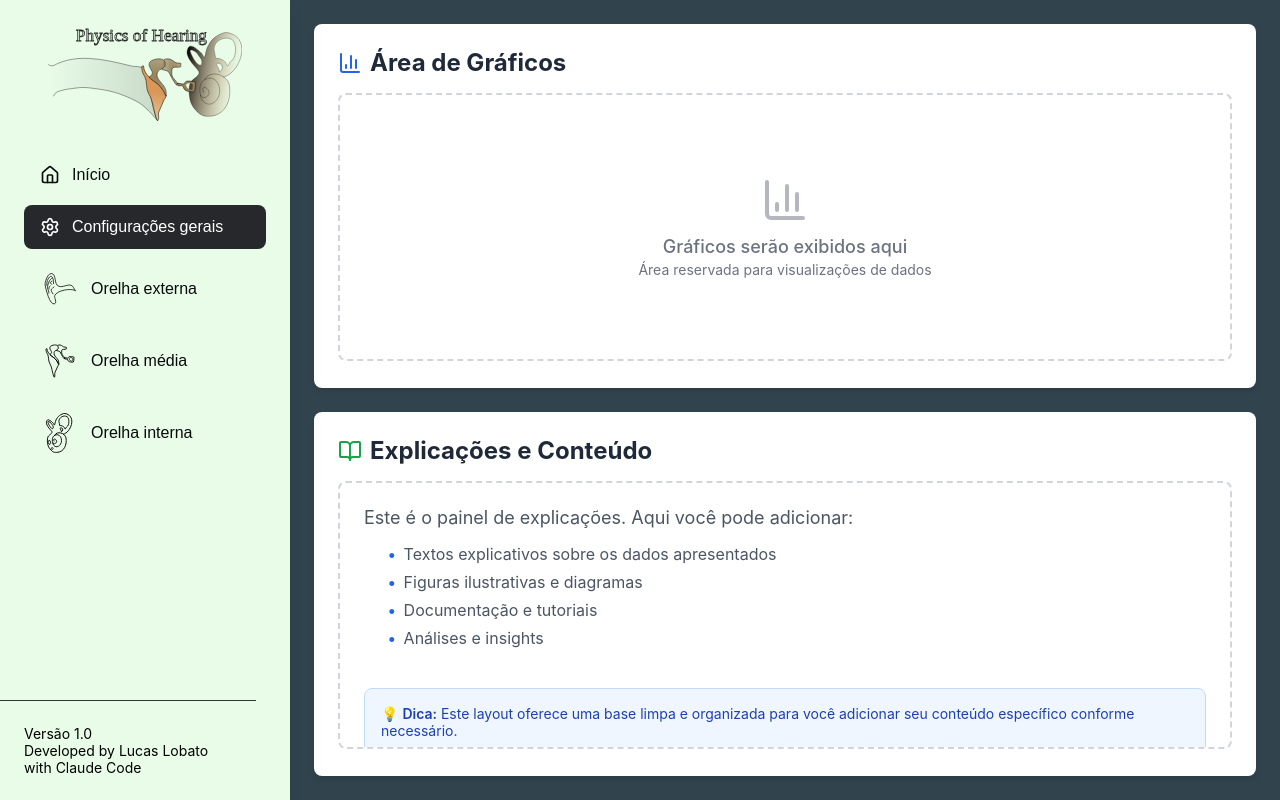
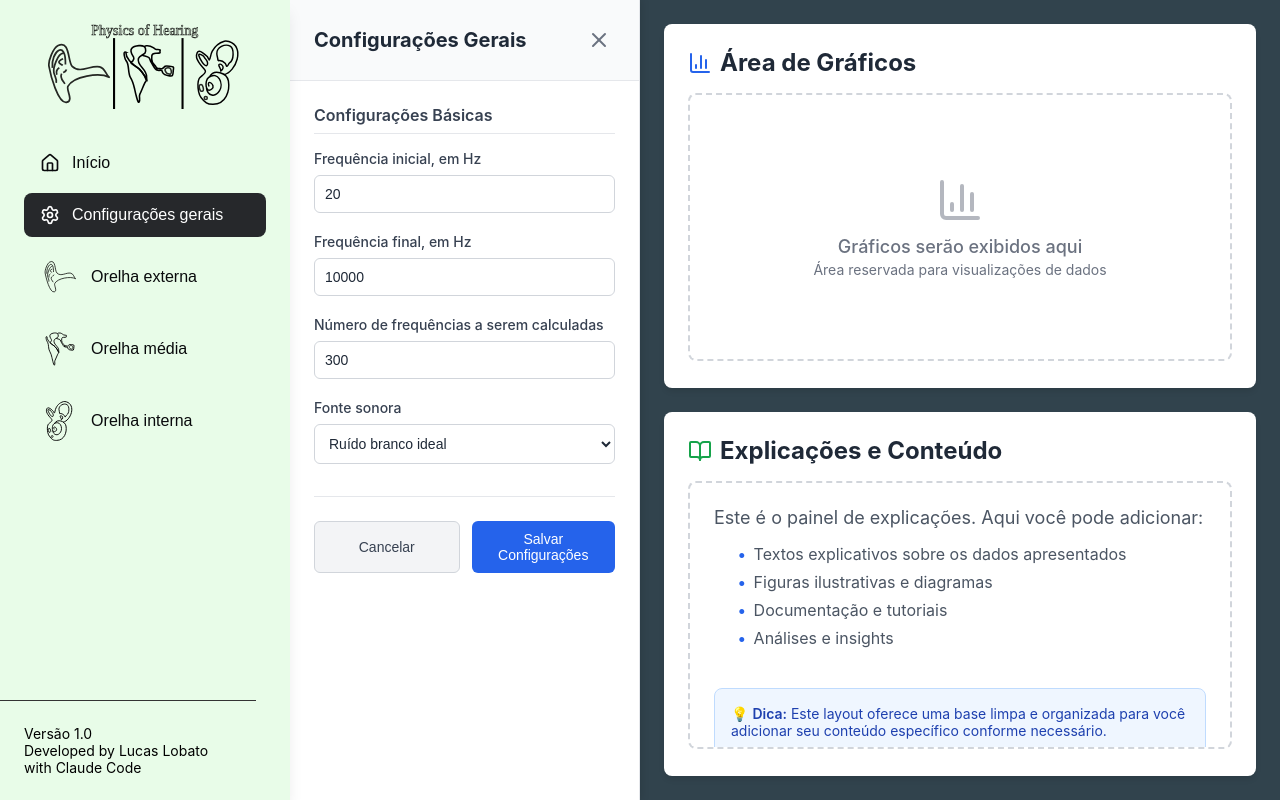
Before and after one commit to LucasCostaLobato/auditory-system-frontend, a React (Vite) app: page / in a window 1280 px wide. Both pictures are taken after a click on the button "Configurações gerais". Built offline with nearby package versions, Linux system fonts and the light colour scheme.

Commit message:
Add Setting Panel

```diff
--- a/src/App.jsx
+++ b/src/App.jsx
@@ -1,36 +1,99 @@
 import React, { useState } from 'react';
-import { BarChart3, BookOpen, Home, Settings } from 'lucide-react';
+import {Home, Settings } from 'lucide-react';
 import Sidebar from './components/Sidebar';
 import GraphPanel from './components/GraphPanel';
 import ContentPanel from './components/ContentPanel';
 import HomePanel from './components/HomePanel';
+import SettingsPanel from './components/SettingsPanel'
+
 import outerEarIcon from './assets/outer_ear_icon.svg';
 import middleEarIcon from './assets/middle_ear_icon.svg';
 import innerEarIcon from './assets/inner_ear_icon.svg';
 import './App.css';
 
+const MENU_ITEMS = [
+  { id: 'home', label: 'Início', icon: Home },
+  { id: 'generalSettings', label: 'Configurações gerais', icon: Settings },
+  { id: 'outerEarMenu', label: 'Orelha externa', icon: outerEarIcon },
+  { id: 'middleEarMenu', label: 'Orelha média', icon: middleEarIcon },
+  { id: 'innerEarMenu', label: 'Orelha interna', icon: innerEarIcon },
+];
+
+const SETTINGS_SECTIONS = ['generalSettings'];
+
+const TITLES = {
+  generalSettings: 'Configurações Gerais',
+  outerEarMenu: 'Orelha Externa',
+  middleEarMenu: 'Orelha Média',
+  innerEarMenu: 'Orelha Interna'
+};
+
+// ✅ Valores iniciais padrão - FORA da função
+const INITIAL_GENERAL_SETTINGS = {
+  frequencyMin: 20,
+  frequencyMax: 10000,
+  numberOfFrequencies: 300,
+  inputSignal: 'idealWhiteNoise'
+};
+
+
+// ===== COMPONENTE PRINCIPAL =====
 export default function App() {
+
+  // ✅ ESTADOS - DENTRO da função (obrigatório)
   const [activeSection, setActiveSection] = useState('home');
+  const [generalSettings, setGeneralSettings] = useState(INITIAL_GENERAL_SETTINGS);
+  // const [outerEarSettings, setOuterEarSettings] = useState(INITIAL_OUTER_EAR_SETTINGS);
+  // const [middleEarSettings, setMiddleEarSettings] = useState(INITIAL_MIDDLE_EAR_SETTINGS);
+  // const [innerEarSettings, setInnerEarSettings] = useState(INITIAL_INNER_EAR_SETTINGS);
 
-  const menuItems = [
-    { id: 'home', label: 'Início', icon: Home },
-    { id: 'settings', label: 'Configurações gerais', icon: Settings },
-    { id: 'outerEarMenu', label: 'Orelha externa', icon: outerEarIcon },
-    { id: 'middleEarMenu', label: 'Orelha média', icon: middleEarIcon },
-    { id: 'innerEarMenu', label: 'Orelha interna', icon: innerEarIcon },
-  ];
+  // ✅ FUNÇÕES que usam estado - DENTRO da função (obrigatório)
+  const handleCloseSettings = () => {
+    setActiveSection('home');
+  };
+
+  const getSettingsForSection = () => {
+    switch(activeSection) {
+      case 'generalSettings':
+        return { settings: generalSettings, setSettings: setGeneralSettings };
+      // case 'outerEarMenu':
+      //   return { settings: outerEarSettings, setSettings: setOuterEarSettings };
+      // case 'middleEarMenu':
+      //   return { settings: middleEarSettings, setSettings: setMiddleEarSettings };
+      // case 'innerEarMenu':
+      //   return { settings: innerEarSettings, setSettings: setInnerEarSettings };
+      default:
+        return { settings: {}, setSettings: () => {} };
+    }
+  };
+
+  // ✅ VARIÁVEIS derivadas - DENTRO da função
+  const showSettingsPanel = SETTINGS_SECTIONS.includes(activeSection);
+  const { settings: currentSettings, setSettings: setCurrentSettings } = getSettingsForSection();
+  const settingsTitle = TITLES[activeSection] || 'Configurações';
 
   return (
     <div className="app-container">
       <Sidebar
-        menuItems={menuItems}
+        menuItems={MENU_ITEMS}
         activeSection={activeSection}
         onSectionChange={setActiveSection}
       />
 
+      {showSettingsPanel && (
+        <SettingsPanel
+          title={settingsTitle}
+          onClose={handleCloseSettings}
+          settings={currentSettings}
+          onSettingsChange={setCurrentSettings}
+          panelType={activeSection}
+        />
+      )}
+
       <main className="main-content">
         {activeSection === 'home' && <HomePanel />}
-        {activeSection !== 'home' && (
+
+        {showSettingsPanel && (
           <>
             <GraphPanel />
             <ContentPanel />
@@ -40,3 +103,26 @@ export default function App() {
     </div>
   );
 }
+
+
+
+//   return (
+//     <div className="app-container">
+//       <Sidebar
+//         menuItems={menuItems}
+//         activeSection={activeSection}
+//         onSectionChange={setActiveSection}
+//       />
+
+//       <main className="main-content">
+//         {activeSection === 'home' && <HomePanel />}
+//         {activeSection !== 'home' && (
+//           <>
+//             <GraphPanel />
+//             <ContentPanel />
+//           </>
+//         )}
+//       </main>
+//     </div>
+//   );
+// }
--- /dev/null
+++ b/src/components/SettingsPanel.jsx
@@ -0,0 +1,84 @@
+import React from 'react';
+import { X } from 'lucide-react';
+import '../styles/SettingsPanel.css';
+
+export default function SettingsPanel({ title, onClose, settings, onSettingsChange }) {
+
+  // Função para atualizar um campo específico
+  const handleInputChange = (fieldName, value) => {
+    onSettingsChange({
+      ...settings,
+      [fieldName]: value
+    });
+  };
+
+  return (
+    <aside className="settings-panel">
+      <div className="settings-header">
+        <h2 className="settings-title">{title}</h2>
+        <button className="settings-close-btn" onClick={onClose}>
+          <X size={24} />
+        </button>
+      </div>
+
+      <div className="settings-content">
+        <div className="settings-section">
+          <h3>Configurações Básicas</h3>
+
+          <div className="settings-field">
+            <label htmlFor="frequencyMin">Frequência inicial, em Hz</label>
+            <input
+              type="number"
+              id="frequencyMin"
+              value={settings.frequencyMin}
+              onChange={(e) => handleInputChange('frequencyMin', e.target.value)}
+            />
+          </div>
+
+          <div className="settings-field">
+            <label htmlFor="frequencyMax">Frequência final, em Hz</label>
+            <input
+              type="number"
+              id="frequencyMax"
+              value={settings.frequencyMax}
+              onChange={(e) => handleInputChange('frequencyMax', e.target.value)}
+            />
+          </div>
+
+          <div className="settings-field">
+            <label htmlFor="numberOfFrequencies">Número de frequências a serem calculadas</label>
+            <input
+              type="number"
+              id="numberOfFrequencies"
+              value={settings.numberOfFrequencies}
+              onChange={(e) => handleInputChange('numberOfFrequencies', e.target.value)}
+            />
+          </div>
+
+          <div className="settings-field">
+            <label htmlFor="inputSignal">Fonte sonora</label>
+            <select
+              id="inputSignal"
+              value={settings.inputSignal}
+              onChange={(e) => handleInputChange('inputSignal', e.target.value)}
+            >
+              <option value="idealWhiteNoise">Ruído branco ideal</option>
+              <option value="speech">Fala</option>
+              <option value="music">Musica</option>
+            </select>
+          </div>
+        </div>
+
+
+        <div className="settings-actions">
+          <button className="btn-secondary" onClick={onClose}>
+            Cancelar
+          </button>
+          <button className="btn-primary" onClick={onClose}>
+            Salvar Configurações
+          </button>
+        </div>
+      </div>
+    </aside>
+  );
+}
--- a/src/components/Sidebar.jsx
+++ b/src/components/Sidebar.jsx
@@ -1,6 +1,6 @@
 import React from 'react';
 import '../styles/Sidebar.css';
-import logo_header from '../assets/ear_header.svg';
+import logo_header from '../assets/ear_header2.svg';
 
 
 function renderIcon(icon) {
--- /dev/null
+++ b/src/styles/SettingsPanel.css
@@ -0,0 +1,166 @@
+.settings-panel {
+    width: 350px;
+    background-color: #ffffff;
+    border-right: 1px solid #e5e7eb;
+    box-shadow: 2px 0 8px rgba(0, 0, 0, 0.1);
+    display: flex;
+    flex-direction: column;
+    height: 100vh;
+    overflow: hidden;
+  }
+
+  .settings-header {
+    display: flex;
+    justify-content: space-between;
+    align-items: center;
+    padding: 1.5rem;
+    border-bottom: 1px solid #e5e7eb;
+    background-color: #f9fafb;
+  }
+
+  .settings-title {
+    font-size: 1.25rem;
+    font-weight: bold;
+    color: #1f2937;
+    margin: 0;
+  }
+
+  .settings-close-btn {
+    background: none;
+    border: none;
+    cursor: pointer;
+    color: #6b7280;
+    padding: 0.25rem;
+    border-radius: 0.25rem;
+    transition: all 0.2s;
+    display: flex;
+    align-items: center;
+    justify-content: center;
+  }
+
+  .settings-close-btn:hover {
+    background-color: #e5e7eb;
+    color: #1f2937;
+  }
+
+  .settings-content {
+    flex: 1;
+    overflow-y: auto;
+    padding: 1.5rem;
+  }
+
+  .settings-section {
+    margin-bottom: 2rem;
+  }
+
+  .settings-section h3 {
+    font-size: 1rem;
+    font-weight: 600;
+    color: #374151;
+    margin-bottom: 1rem;
+    padding-bottom: 0.5rem;
+    border-bottom: 1px solid #e5e7eb;
+  }
+
+  .settings-field {
+    margin-bottom: 1.25rem;
+  }
+
+  .settings-field label {
+    display: block;
+    font-size: 0.875rem;
+    font-weight: 500;
+    color: #374151;
+    margin-bottom: 0.5rem;
+  }
+
+  .settings-field input[type="text"],
+  .settings-field input[type="email"],
+  .settings-field input[type="number"],
+  .settings-field select {
+    width: 100%;
+    padding: 0.625rem;
+    border: 1px solid #d1d5db;
+    border-radius: 0.375rem;
+    font-size: 0.875rem;
+    color: #1f2937;
+    transition: border-color 0.2s;
+  }
+
+  .settings-field input:focus,
+  .settings-field select:focus {
+    outline: none;
+    border-color: #2563eb;
+    box-shadow: 0 0 0 3px rgba(37, 99, 235, 0.1);
+  }
+
+  .settings-field select {
+    cursor: pointer;
+    background-color: white;
+  }
+
+  .field-hint {
+    display: block;
+    font-size: 0.75rem;
+    color: #6b7280;
+    margin-top: 0.25rem;
+  }
+
+  .checkbox-field {
+    display: flex;
+    align-items: center;
+    flex-direction: row-reverse;
+    justify-content: flex-end;
+    gap: 0.5rem;
+  }
+
+  .checkbox-field input[type="checkbox"] {
+    width: auto;
+    cursor: pointer;
+    width: 1.125rem;
+    height: 1.125rem;
+  }
+
+  .checkbox-field label {
+    margin-bottom: 0;
+    cursor: pointer;
+  }
+
+  .settings-actions {
+    display: flex;
+    gap: 0.75rem;
+    padding-top: 1.5rem;
+    border-top: 1px solid #e5e7eb;
+    margin-top: 1rem;
+  }
+
+  .btn-primary,
+  .btn-secondary {
+    flex: 1;
+    padding: 0.625rem 1rem;
+    border-radius: 0.375rem;
+    font-size: 0.875rem;
+    font-weight: 500;
+    cursor: pointer;
+    transition: all 0.2s;
+    border: none;
+  }
+
+  .btn-primary {
+    background-color: #2563eb;
+    color: white;
+  }
+
+  .btn-primary:hover {
+    background-color: #1d4ed8;
+  }
+
+  .btn-secondary {
+    background-color: #f3f4f6;
+    color: #374151;
+    border: 1px solid #d1d5db;
+  }
+
+  .btn-secondary:hover {
+    background-color: #e5e7eb;
+  }
```
Also changed, not shown: src/assets/ear_header2.svg (added).
